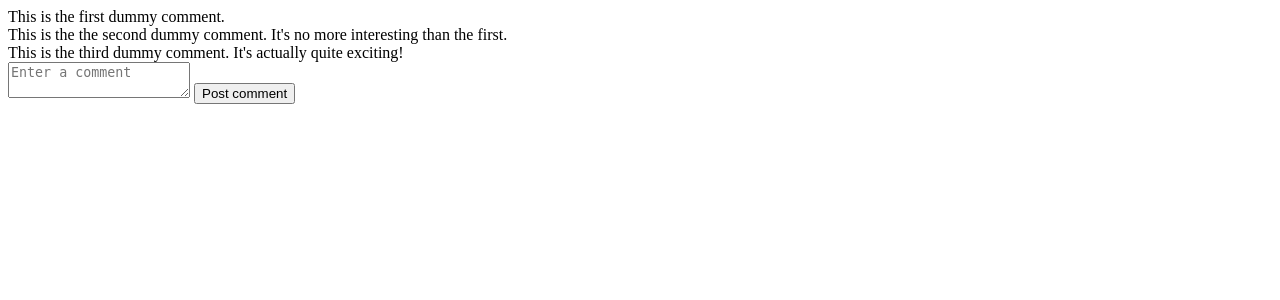
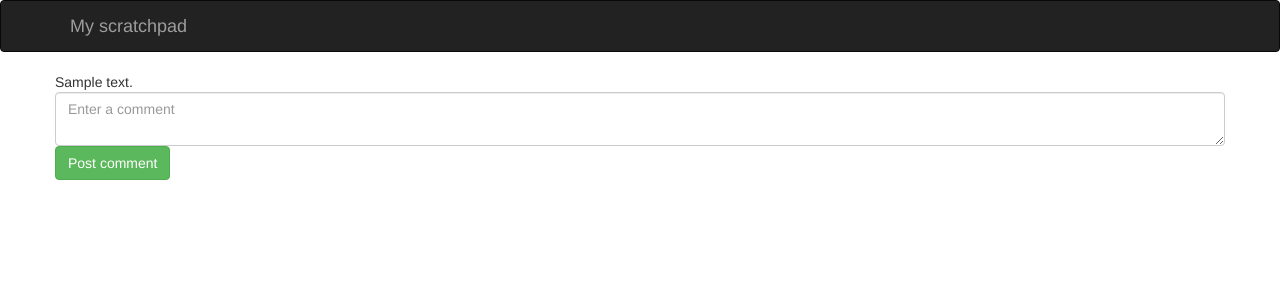
Before and after one commit to will-mcintyre04/flask-practice, a Flask app: template templates/main_page.html in a window 1280 px wide. Shown: the top 300 px of the page. Run offline with Flask 3, Linux system fonts and the light colour scheme; the template is opened without the code that fills it: most values are stand-ins (such as "Sample title", 1, 10 or a date in 2020); some libraries are stand-ins or nearby versions.

Commit message:
more flask learning

```diff
--- a/app.py
+++ b/app.py
@@ -1,11 +1,22 @@
-from flask import Flask, render_template
+from flask import Flask, render_template, request, redirect, url_for
 
 app = Flask(__name__)
 app.config["DEBUG"] = True
 
-@app.route('/')
-def hello_world():
-    return render_template("main_page.html")
+comments = []
+
+@app.route('/', methods=["GET", "POST"])
+def index():
+    ## HTTP method 'GET' indicates request generally, if used to send: data sent directly in URL. For viewing
+    if request.method =="GET":
+        return render_template("main_page.html", comments=comments)
+    ## Otheriwse, POST: used to submit data: data included in request body. When someone clicks button to submit.
+    comments.append(request.form["contents"]) #extracts typed text in textarea from browser’s request with name="contents"
+    return redirect(url_for("index"))
+
+@app.route('/showdata', methods = ["GET", "POST"])
+def showdata():
+    return comments
 
 if __name__ == "__main__":
     app.run()
--- a/templates/main_page.html
+++ b/templates/main_page.html
@@ -3,28 +3,36 @@
 <head>
     <meta charset="UTF-8">
     <meta name="viewport" content="width=device-width, initial-scale=1.0">
-    <title>Document</title>
+    <link rel="stylesheet" href="https://maxcdn.bootstrapcdn.com/bootstrap/3.3.5/css/bootstrap.min.css" integrity="sha512-dTfge/zgoMYpP7QbHy4gWMEGsbsdZeCXz7irItjcC3sPUFtf0kuFbDz/ixG7ArTxmDjLXDmezHubeNikyKGVyQ==" crossorigin="anonymous">
 </head>
 <body>
+    <nav class="navbar navbar-inverse">
+        <div class="container">
+            <div class="navbar-header">
+                <button type="button" class="navbar-toggle collapsed" data-toggle="collapse" data-target="#navbar" aria-expanded="false" aria-controls="navbar">
+                    <span class="sr-only">Toggle navigation</span>
+                    <span class="icon-bar"></span>
+                    <span class="icon-bar"></span>
+                    <span class="icon-bar"></span>
+                </button>
+                <a class="navbar-brand" href="#">My scratchpad</a>
+            </div>
+        </div>
+    </nav>
 
-    <div>
-        This is the first dummy comment.
+    <div class="container">
+    {% for comment in comments %}
+    <div class="row">
+        {{ comment }}
     </div>
+    {% endfor %}
 
-    <div>
-        This is the the second dummy comment.  It's no more interesting
-        than the first.
+    <div class="row">
+        <form action="." method="POST">
+            <textarea class="form-control" name="contents" placeholder="Enter a comment"></textarea>
+            <input type="submit" class="btn btn-success" value="Post comment">
+        </form>
     </div>
-
-    <div>
-        This is the third dummy comment.  It's actually quite exciting!
-    </div>
-
-    <div>
-        <form action="." method="POST">
-            <textarea name="contents" placeholder="Enter a comment"></textarea>
-            <input type="submit" value="Post comment">
-        </form>
     </div>
 
 </body>
```
